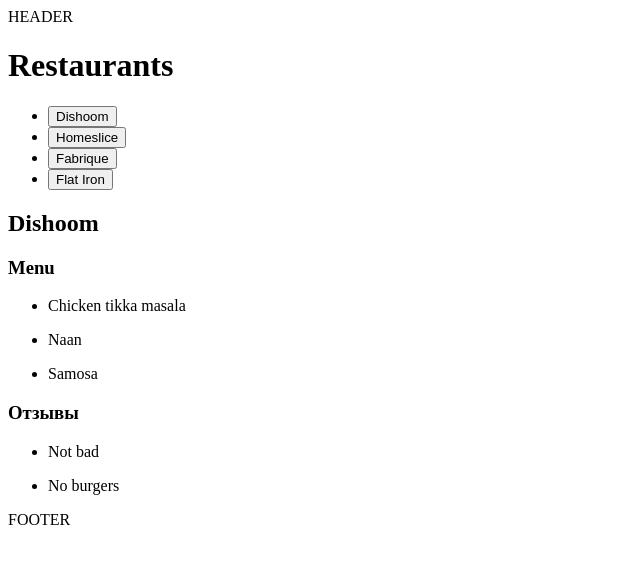
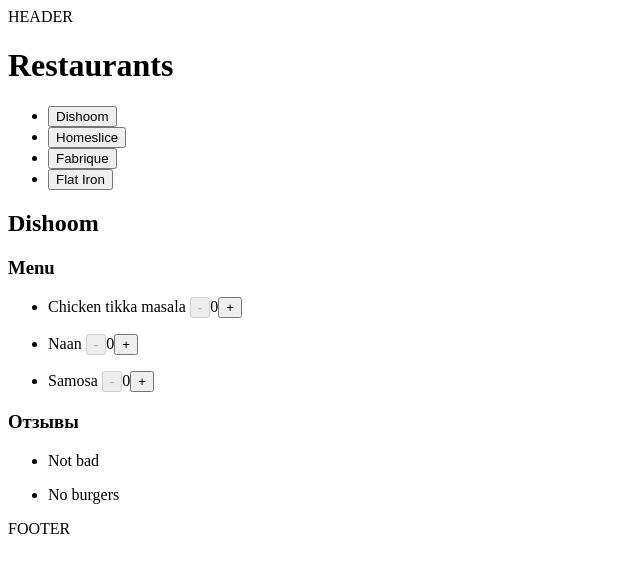
Before and after one commit to olgalatkina/restaurants, a React (Vite) app: page / in a window 1280 px wide. Shown: the top 572 px of the page, without its empty margins (0-640 px from the left). Built offline with nearby package versions, Linux system fonts and the light colour scheme.

Commit message:
feat: add dish counting

```diff
--- /dev/null
+++ b/src/components/counter/component.jsx
@@ -0,0 +1,19 @@
+import { useState } from 'react'
+
+export const Counter = ({ min = 0, max = 5, step = 1 }) => {
+  const [ count, setCount ] = useState(min)
+
+  const increment = () =>
+    setCount((prevState) => (prevState < max ? prevState + step : prevState))
+
+  const decrement = () =>
+    setCount((prevState) => (prevState > min ? prevState - step : prevState))
+
+  return (
+    <span>
+      <button onClick={decrement} disabled={count === min}>-</button>
+      {count}
+      <button onClick={increment} disabled={count === max}>+</button>
+    </span>
+  )
+}
--- a/src/components/dish/component.jsx
+++ b/src/components/dish/component.jsx
@@ -1,4 +1,7 @@
 /* eslint-disable react/jsx-key */
+import { Counter } from '../counter/component'
 export const Dish = ({ name }) => {
-  return <p>{name}</p>
+  return (
+    <p>{name} <Counter /></p>
+  )
 }
```
